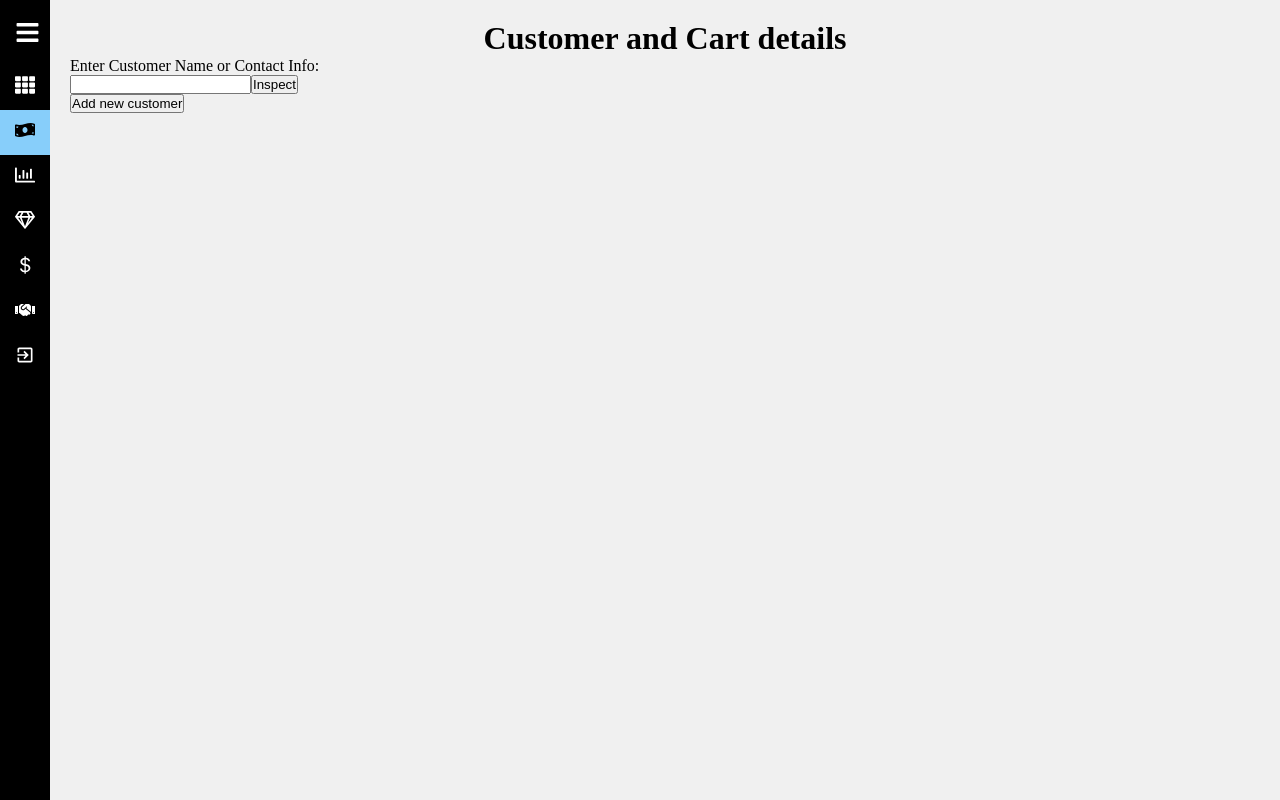
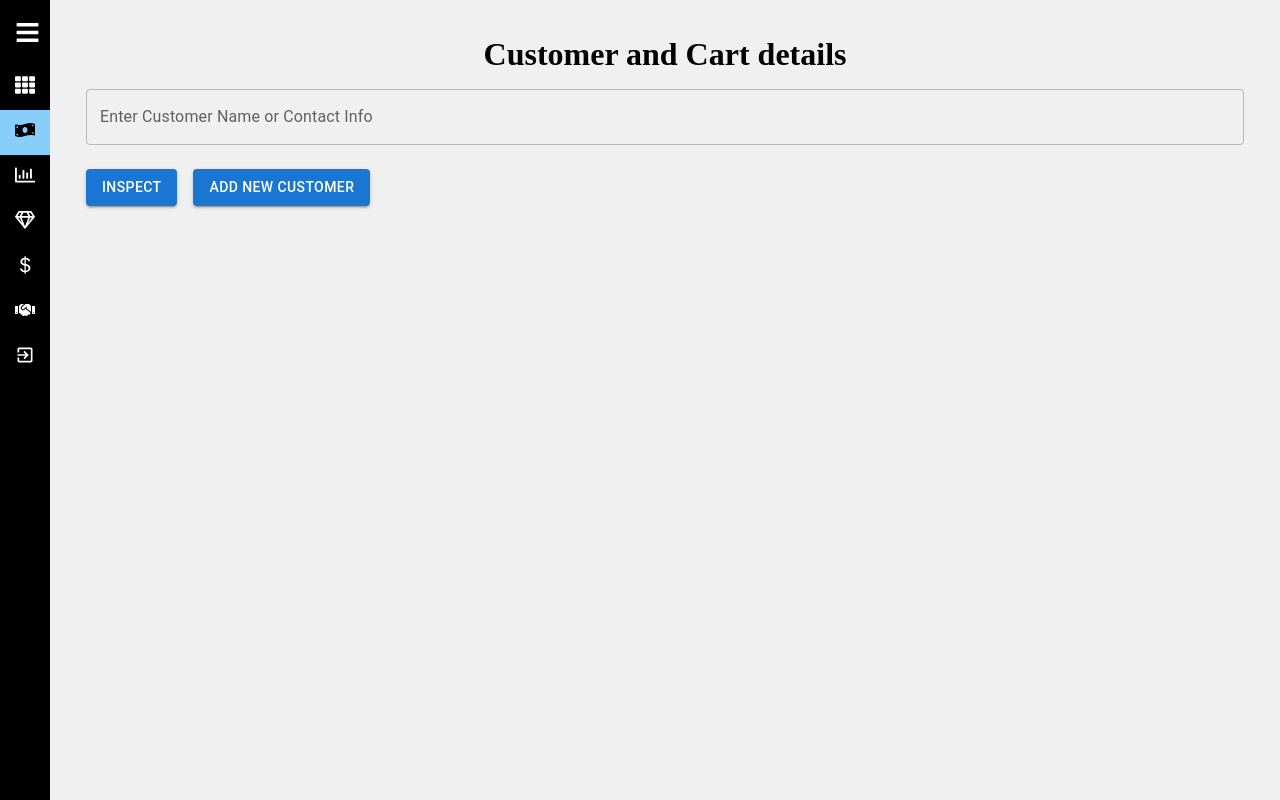
Before and after one commit to Apple1696/Jewelry-Sales-System-, a React (Vite) app in the folder Front-End/: page /sell in a window 1280 px wide. Built offline with nearby package versions, Linux system fonts and the light colour scheme.

Commit message:
Fix sell

```diff
--- a/Front-End/src/components/AllRoutes/AllRoutes.jsx
+++ b/Front-End/src/components/AllRoutes/AllRoutes.jsx
@@ -9,6 +9,7 @@ import AddProduct from '../pages/AddProduct';
 import Rebuy from './../pages/Rebuy';
 import Sell from './../pages/Sell/Sell';
 import PickPromotion from '../pages/Sell/PickPromotion';
+import Login from './../Login';
 
 const AllRoutes = () => {
   return (
@@ -16,6 +17,7 @@ const AllRoutes = () => {
       <Sidebar>
         <Routes>
           <Route path="/" element={<Dashboard />} />
+          <Route path="/login" element={<Login />} />
           <Route path="/dashboard" element={<Dashboard />} />
           <Route path="/sell" element={<Sell />} />
           <Route path="/pick-promotion" element={<PickPromotion />} />
--- a/Front-End/src/components/AllRoutes/Sidebar.jsx
+++ b/Front-End/src/components/AllRoutes/Sidebar.jsx
@@ -23,7 +23,7 @@ const Sidebar = ({ children }) => {
   const handleLogoutConfirm = () => {
     // Add your logout logic here, e.g. calling an API to log out the user
     // For now, we'll just redirect to the login page
-    window.location.href = '/Login';
+    window.location.href = '/login';
   };
   const handleLogoutCancel = () => {
     setShowLogoutModal(false);
--- a/Front-End/src/components/pages/Sell/Sell.jsx
+++ b/Front-End/src/components/pages/Sell/Sell.jsx
@@ -1,6 +1,7 @@
 import React, { useState, useMemo } from 'react';
 import CustomTable from '../../Designs/CustomTable';
 import handleRedirect from './../../HandleFunction/handleRedirect';
+import { TextField, Button, Box } from '@mui/material';
 
 const Sell = () => {
   const [showCart, setShowCart] = useState(false);
@@ -12,7 +13,8 @@ const Sell = () => {
   const [productName, setProductName] = useState('');
   const [productId, setProductId] = useState('');
   const [pricePerUnit, setPricePerUnit] = useState(0);
-  const{pickPromotion}=handleRedirect();
+  const { pickPromotion } = handleRedirect();
+
   const handleSave = () => {
     setShowCart(true);
   };
@@ -60,50 +62,93 @@ const Sell = () => {
   const totalAmount = cartItems.reduce((acc, item) => acc + item.totalCost, 0);
 
   return (
-    <div>
+    <Box p={2}>
       <h1>Customer and Cart details</h1>
-      <div>
-        <label>Enter Customer Name or Contact Info:</label>
-        <br/>
-        <input type="text" />
-        <button onClick={handleSave}>Inspect</button>
-      </div>
-      <button>Add new customer</button>
+      <Box mb={2}>
+        <TextField
+          label="Enter Customer Name or Contact Info"
+          margin="normal"
+          variant="outlined"
+          fullWidth
+        />
+        <Button
+          variant="contained"
+          color="primary"
+          onClick={handleSave}
+          style={{ marginTop: '16px' }}
+        >
+          Inspect
+        </Button>
+        <Button
+          variant="contained"
+          style={{ marginTop: '16px', marginLeft: '16px' }}
+        >
+          Add new customer
+        </Button>
+      </Box>
       {showCart && (
-        <div>
+        <Box mb={2}>
           <h2>Add items into cart</h2>
-          <label>Product Name:</label>
-          <input
-            type="text"
+          <TextField
+            label="Product Name"
             value={productName}
             onChange={(e) => setProductName(e.target.value)}
+            margin="normal"
+            variant="outlined"
+            fullWidth
           />
-          <br />
-          <label>Product ID:</label>
-          <input
-            type="text"
+          <TextField
+            label="Product ID"
             value={productId}
             onChange={(e) => setProductId(e.target.value)}
+            margin="normal"
+            variant="outlined"
+            fullWidth
           />
-          <br />
-          <label>Price Per Unit:</label>
-          <input
+          <TextField
+            label="Price Per Unit"
             type="number"
             value={pricePerUnit}
             onChange={(e) => setPricePerUnit(parseFloat(e.target.value))}
+            margin="normal"
+            variant="outlined"
+            fullWidth
           />
-          <br />
-          <button onClick={handleAddItem}>Add item</button>
-
+          <Button
+            variant="contained"
+            color="primary"
+            onClick={handleAddItem}
+            style={{ marginTop: '16px' }}
+          >
+            Add item
+          </Button>
+        </Box>
+      )}
+      {showCart && (
+        <Box>
           <h3>Cart Details</h3>
+          <br/>
           <CustomTable columns={columns} data={cartItems} />
           <br />
           <h4>Total Amount: {totalAmount.toFixed(2)}</h4>
-          <button onClick={pickPromotion}>Promotion</button>
-          <button>Next</button>
-        </div>
+          <Button
+            variant="contained"
+            color="primary"
+            onClick={pickPromotion}
+            style={{ marginTop: '16px', marginRight: '16px' }}
+          >
+            Promotion
+          </Button>
+          <Button
+            variant="contained"
+            color="primary"
+            style={{ marginTop: '16px' }}
+          >
+            Next
+          </Button>
+        </Box>
       )}
-    </div>
+    </Box>
   );
 };
 
```
